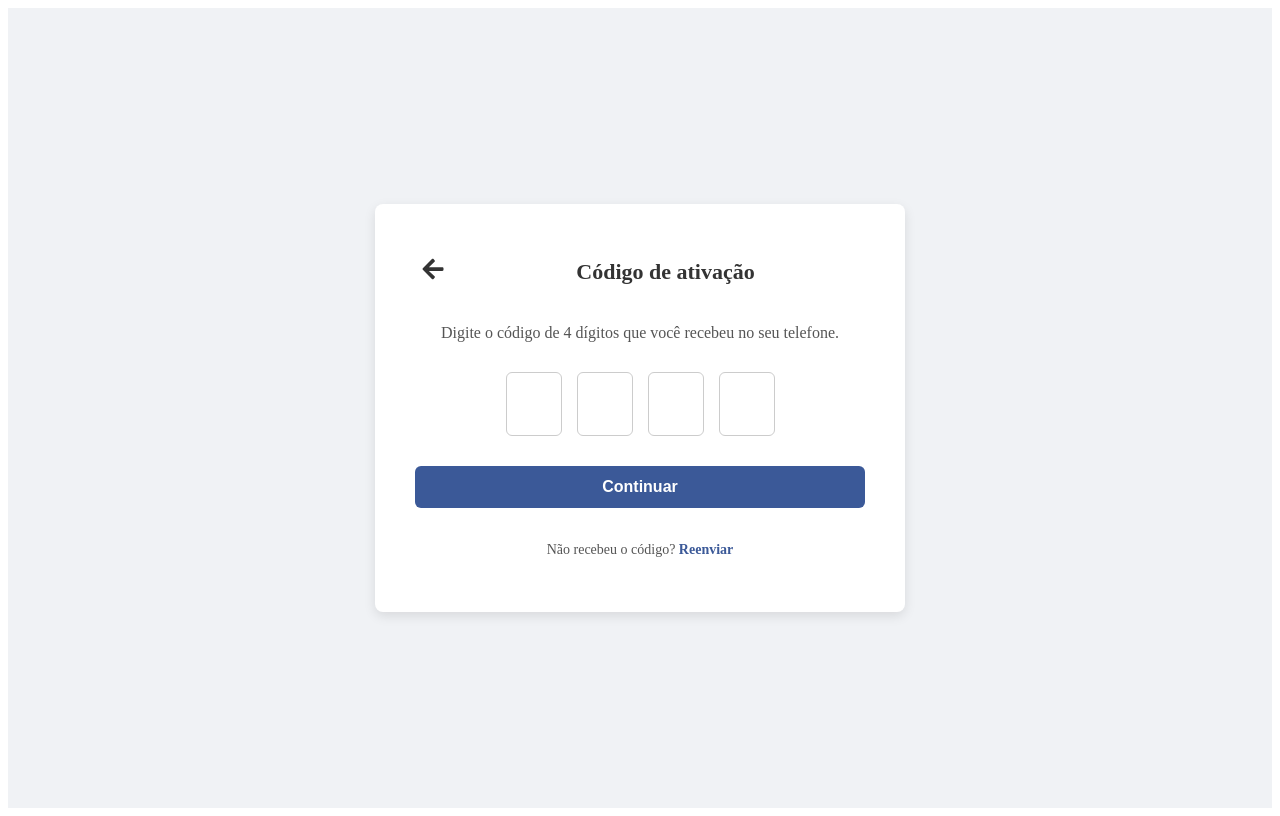
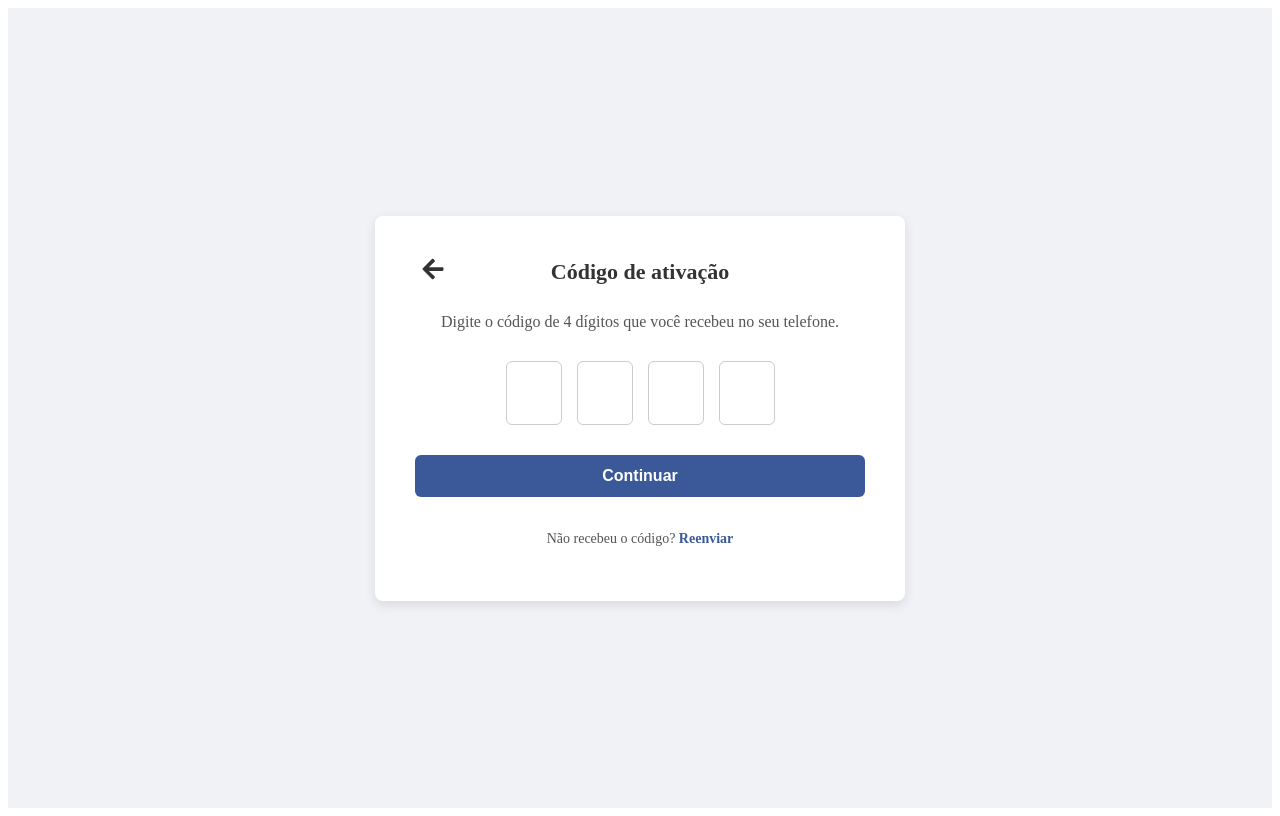
Before and after one commit to AdrianLopes97/React.PneuTrack.App, a React (Vite) app: page /2fa in a window 1280 px wide. Built offline with nearby package versions, Linux system fonts and the light colour scheme.

Commit message:
ajuste no css da tela de 2fa

```diff
--- a/src/pages/two-factor-auth/twoFactorAuth.css
+++ b/src/pages/two-factor-auth/twoFactorAuth.css
@@ -24,6 +24,7 @@
   align-items: center;
   margin-bottom: 25px;
   width: 100%;
+  position: relative;
 }
 
 .back-button {
@@ -40,7 +41,10 @@
   font-weight: bold;
   color: #333;
   text-align: center;
-  flex-grow: 1;
+  position: absolute;
+  left: 50%;
+  transform: translateX(-50%);
+  width: max-content;
 }
 
 .two-factor-auth-instruction {
```
